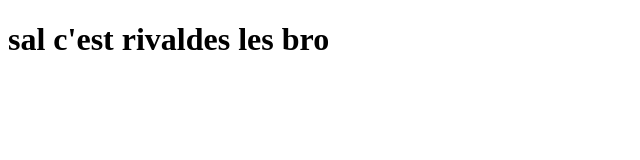
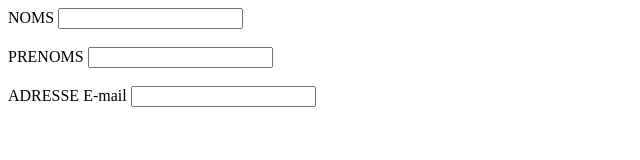
Before and after one commit to Rivaldeshi/Test, a plain HTML site: page index.html in a window 1280 px wide. Shown: the whole page, without its empty margins (0-640 px from the left). Drawn offline with Linux system fonts and the light colour scheme.

Commit message:
formulaire ok

```diff
--- a/index.html
+++ b/index.html
@@ -1,12 +1,30 @@
 <!DOCTYPE html>
 <html lang="en">
+
 <head>
     <meta charset="UTF-8">
     <meta http-equiv="X-UA-Compatible" content="IE=edge">
     <meta name="viewport" content="width=device-width, initial-scale=1.0">
     <title>Document</title>
 </head>
+
 <body>
-    <h1>sal c'est rivaldes les bro</h1>
+
+    <form>
+        <div>
+            <label> NOMS</label> <input type="text" name="name" id="noms">
+        </div> </br>
+
+        <div>
+            <label> PRENOMS</label> <input type="text" name="name" id="prenoms">
+        </div> </br>
+
+        <div>
+            <label> ADRESSE E-mail</label> <input type="text" name="name" id="mail">
+        </div> </br>
+
+    </form>
+
 </body>
+
 </html>
```
